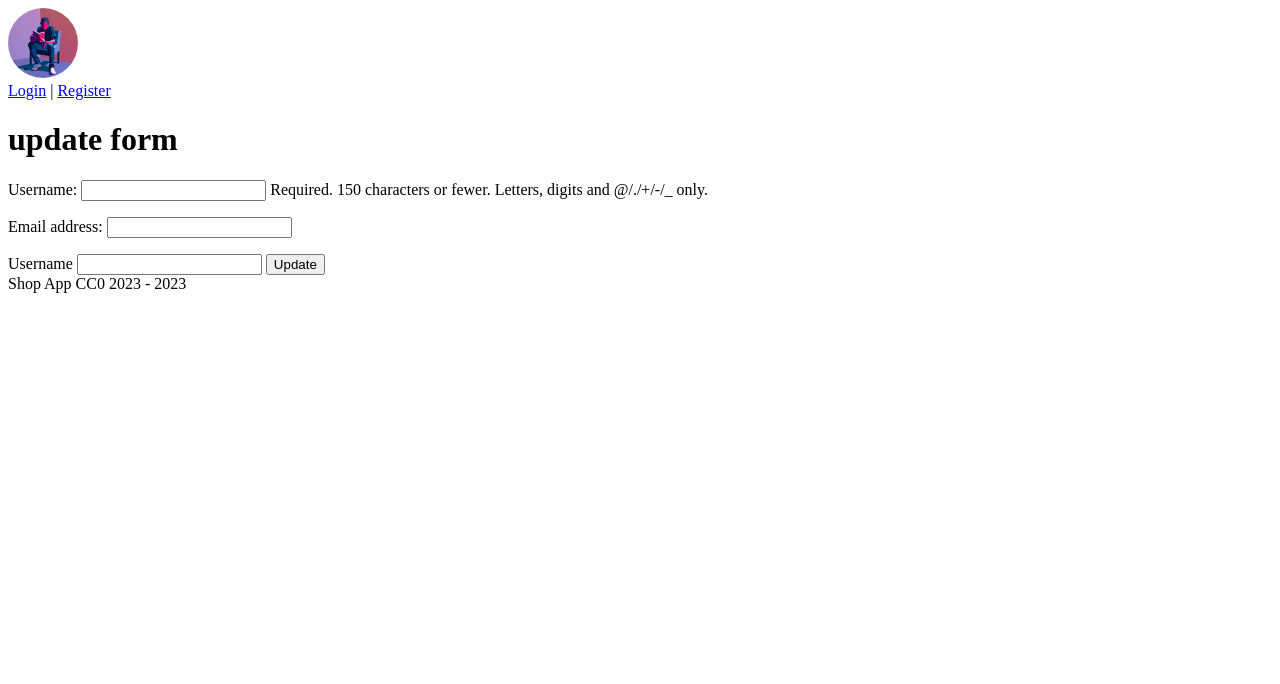
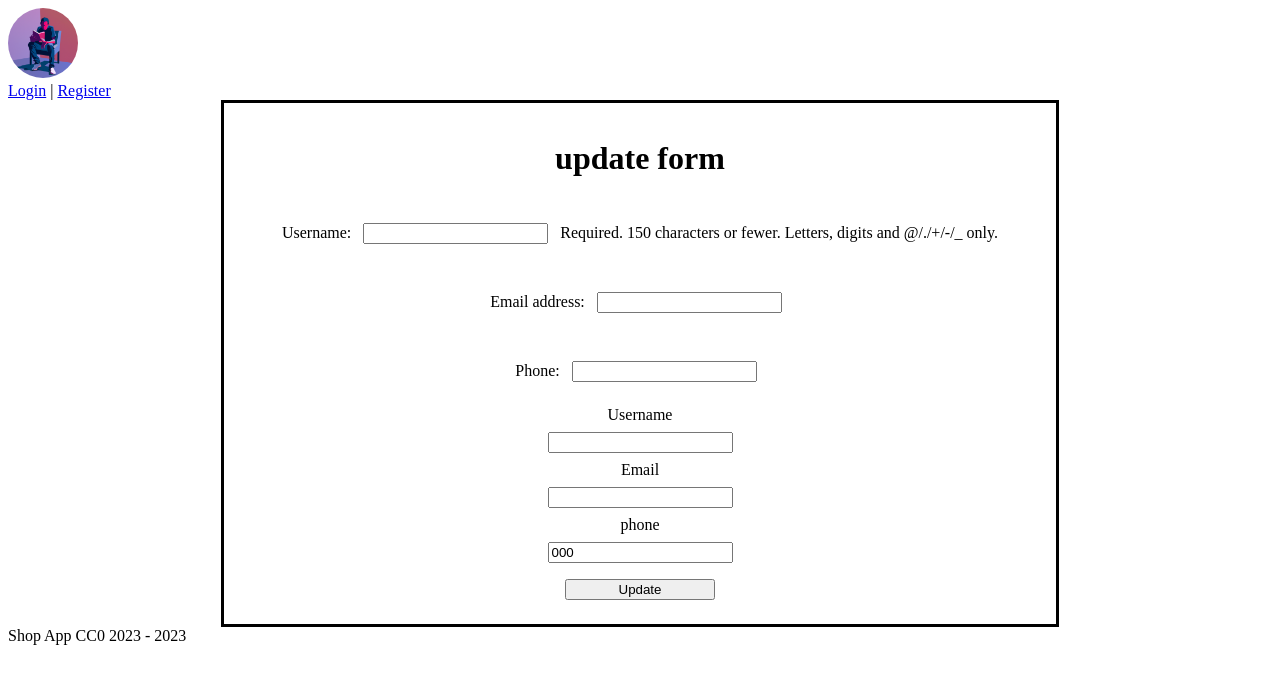
Before and after one commit to davidburchakov/bookshop, a Django app: template shopapp/templates/user/profile-update.html in a window 1280 px wide. Shown: the top 684 px of the page. Run offline with Django 5.2, Linux system fonts and the light colour scheme; tables that the repository leaves empty hold one stand-in row (values such as "Sample post"); the template is opened without the code that fills it: values that come from a table or form of the project are taken from there, most other values are stand-ins (such as "Sample title", 1, 10 or a date in 2020); parts of the project's set-up code (start-up, migrations or seed data) failed here and were passed over.

Commit message:
user update func done

```diff
--- a/shopapp/static/css/profile.css
+++ b/shopapp/static/css/profile.css
@@ -6,4 +6,18 @@ main{
     width: 50rem;
     border-style: solid;
     text-align: center;
+    padding: 1rem;
 }
+
+.profile form{
+    display: flex;
+    flex-direction: column;
+    align-items: center;
+}
+.profile input{
+    margin: .5rem;
+}
+
+.profile .input-button{
+    width: 150px;
+}
--- a/shopapp/templates/shopapp/register.html
+++ b/shopapp/templates/shopapp/register.html
@@ -13,7 +13,7 @@
                     {% csrf_token %}
                     <input placeholder="username" type="text" name="username" required>
                     <input placeholder="email" type="email" name="email" required>
-                    <input placeholder="phone number" type="number" name="number">
+                    <input placeholder="phone number" type="number" name="phone">
                     <input placeholder="password" type="password" name="password1" aria-required="true">
                     <input placeholder="repeat password" type="password" name="password2">
                     <input type="hidden" name="form_type" value="register_form">
--- a/shopapp/templates/user/profile-update.html
+++ b/shopapp/templates/user/profile-update.html
@@ -1,14 +1,30 @@
 {% extends "base.html" %}
+{% load static %}
+{% block css_files %}
+    <link rel="stylesheet" href="{% static "css/general.css" %}">
+    <link rel="stylesheet" href="{% static "css/profile.css" %}">
+{% endblock %}
+
 {% block body %}
     <main>
-        <div>
+        <div class="profile">
             <h1>update form</h1>
             <form action="{% url "profile-update" %}" method="POST">
                 {% csrf_token %}
                 {{ form.as_p }}
                 <label for="username">Username</label>
-                <input value="{{ user.username }}" type="text" name="username">
-                <input value="Update" type="submit">
+                <label>
+                    <input value="{{ user.username }}" type="text" name="username">
+                </label>
+                <label for="email">Email</label>
+                <label>
+                    <input value="{{ user.email }}" type="email" name="email">
+                </label>
+                <label for="phone">phone</label>
+                <label>
+                    <input value="{{ phone }}" type="number" name="phone">
+                </label>
+                <input value="Update" type="submit" class="input-button">
             </form>
         </div>
     </main>
--- a/shopapp/templates/user/profile.html
+++ b/shopapp/templates/user/profile.html
@@ -10,10 +10,11 @@
             {% if user.is_authenticated %}
                 <h2>Profile {{ user.username }}</h2>
                 <p>Email {{ user.email }}</p>
-                <p>Phone {{ user.phone }}</p>
+                <p>Phone {{ phone }}</p>
                 <p>Joined: {{ user.date_joined }}</p>
             {% else %}
                 <h1>User's not authenticated</h1>
+                <h2>{{ error }}</h2>
             {% endif %}
             <form action="{% url "profile-update-page" %}">
                 <input value="update profile details" type="submit">
--- a/shopapp/views/user_view.py
+++ b/shopapp/views/user_view.py
@@ -5,9 +5,10 @@ from django.contrib.auth.forms import UserCreationForm, AuthenticationForm
 from django.contrib.auth import login, authenticate, logout
 from django import forms
 from django.core.exceptions import ValidationError
-from django.db import connection
-from django.shortcuts import render, redirect
+from django.shortcuts import render, redirect, get_object_or_404
 from django.contrib import messages
+from ..models.models import UserProfile
+
 
 class MyUserCreationForm(UserCreationForm):
     email = forms.EmailField(required=True)
@@ -17,60 +18,62 @@ class MyUserCreationForm(UserCreationForm):
         model = User
         fields = ("username", "email", "phone", "password1", "password2")
 
-    def clean_username(self):
-        username = self.cleaned_data['username']
-        if User.objects.filter(username=username).exists():
-            raise ValidationError("A user with that username already exists.")
-        return username
+    def clean_email(self):
+        email = self.cleaned_data['email']
+        if User.objects.filter(email=email).exists():
+            raise ValidationError("A user with that email already exists.")
+        return email
+
+    def clean_phone(self):
+        phone = self.cleaned_data['phone']
+        if UserProfile.objects.filter(phone=phone).exists():
+            raise ValidationError("A user with that phone number already exists.")
+        return phone
 
     def save(self, commit=True):
-        user = super().save(commit - False)
+        user = super().save(commit=False)
         user.email = self.cleaned_data["email"]
         if commit:
             user.save()
+            UserProfile.objects.create(user=user, phone=self.cleaned_data['phone'])
         return user
 
 
 class UserUpdateForm(forms.ModelForm):
+    phone = forms.CharField(required=False)
+
     class Meta:
         model = User
         fields = ("username", "email")
 
+    def clean_email(self):
+        email = self.cleaned_data['email']
+        user_id = self.instance.id
+        if User.objects.filter(email=email).exclude(id=user_id).exists():
+            raise ValidationError("A user with that email already exists.")
+        return email
 
-# def register_view(request):
-#     if request.method == 'POST' and request.POST.get('form_type') == "register_form":
-#         form = MyUserCreationForm(request.POST)
-#         if form.is_valid():
-#             form.save()
-#             username = form.cleaned_data.get('username')
-#             raw_password = form.cleaned_data.get('password1')
-#             user = authenticate(username=username, password=raw_password)
-#             login(request, user)
-#             return redirect('index')  # Redirect to a home page
-#     else:
-#         form = MyUserCreationForm()
-#     return render(request, 'shopapp/register.html', context={"form": form})
+    def save(self, commit=True):
+        user = super().save(commit=False)
+        if commit:
+            user.save()
+            user_profile = user.userprofile
+            user_profile.phone = self.cleaned_data['phone']
+            user_profile.save()
+        return user
 
 
 def register_view(request):
     if request.method == 'POST':
         form = MyUserCreationForm(request.POST)
         if form.is_valid():
-            username = form.cleaned_data['username']
-            email = form.cleaned_data['email']
-            password = form.cleaned_data['password1']  # Make sure to hash this password
-
-            # SQL to insert the new user
-            sql = """
-            INSERT INTO users (username, password, email) VALUES (%s, %s, %s);
-            """
-            try:
-                with connection.cursor() as cursor:
-                    cursor.execute(sql, [username, password, email])
-                messages.success(request, "User created successfully")
-                return redirect('index')  # Redirect to a home page
-            except Exception as e:
-                messages.error(request, str(e))
+            form.save()
+            username = form.cleaned_data.get('username')
+            raw_password = form.cleaned_data.get('password1')
+            user = authenticate(username=username, password=raw_password)
+            login(request, user)
+            messages.success(request, "User created successfully")
+            return redirect('index')  # Redirect to a home page
     else:
         form = MyUserCreationForm()
     return render(request, 'shopapp/register.html', context={"form": form})
@@ -94,17 +97,37 @@ def login_view(request: HttpRequest):
     return render(request, 'shopapp/login.html')
 
 
-def profile_view(request: HttpRequest):
-    context = {
-        'user': request.user
-    }
+def profile_view(request):
+    if request.user.is_authenticated:
+
+        user_profile = get_object_or_404(UserProfile, user=request.user)
+
+        context = {
+            'user': request.user,
+            'profile': user_profile,
+            'phone': user_profile.phone if user_profile.phone else "No phone number provided",
+        }
+    else:
+        context = {
+            'error': "permissions denied"
+        }
+
     return render(request, 'user/profile.html', context=context)
 
 
-def profile_update_view_page(request: HttpRequest):
-    context = {
-        'user': request.user
-    }
+def profile_update_view_page(request):
+    if request.user.is_authenticated:
+        user_profile = get_object_or_404(UserProfile, user=request.user)
+
+        context = {
+            'user': request.user,
+            'profile': user_profile,
+            'phone': user_profile.phone if user_profile.phone else "No phone number provided"
+        }
+    else:
+        context = {
+            'error': "permissions denied"
+        }
     return render(request, "user/profile-update.html", context=context)
 
 
@@ -118,6 +141,7 @@ def profile_update_view(request: HttpRequest):
         form = UserUpdateForm(instance=request.user)
     return render(request, 'user/profile-update.html', {'form': form})
 
+
 def logout_view(request):
     logout(request)
     return redirect('index')  # Redirects to the home page after logout
```
Also changed, not shown: shopapp/models/models.py (renamed from shopapp/models.py, +0 -12 lines), shopapp/views/views.py (+28 -19 lines), shopapp/migrations/0002_delete_users_remove_userprofile_email.py (added), shopapp/models/__init__.py (added).
